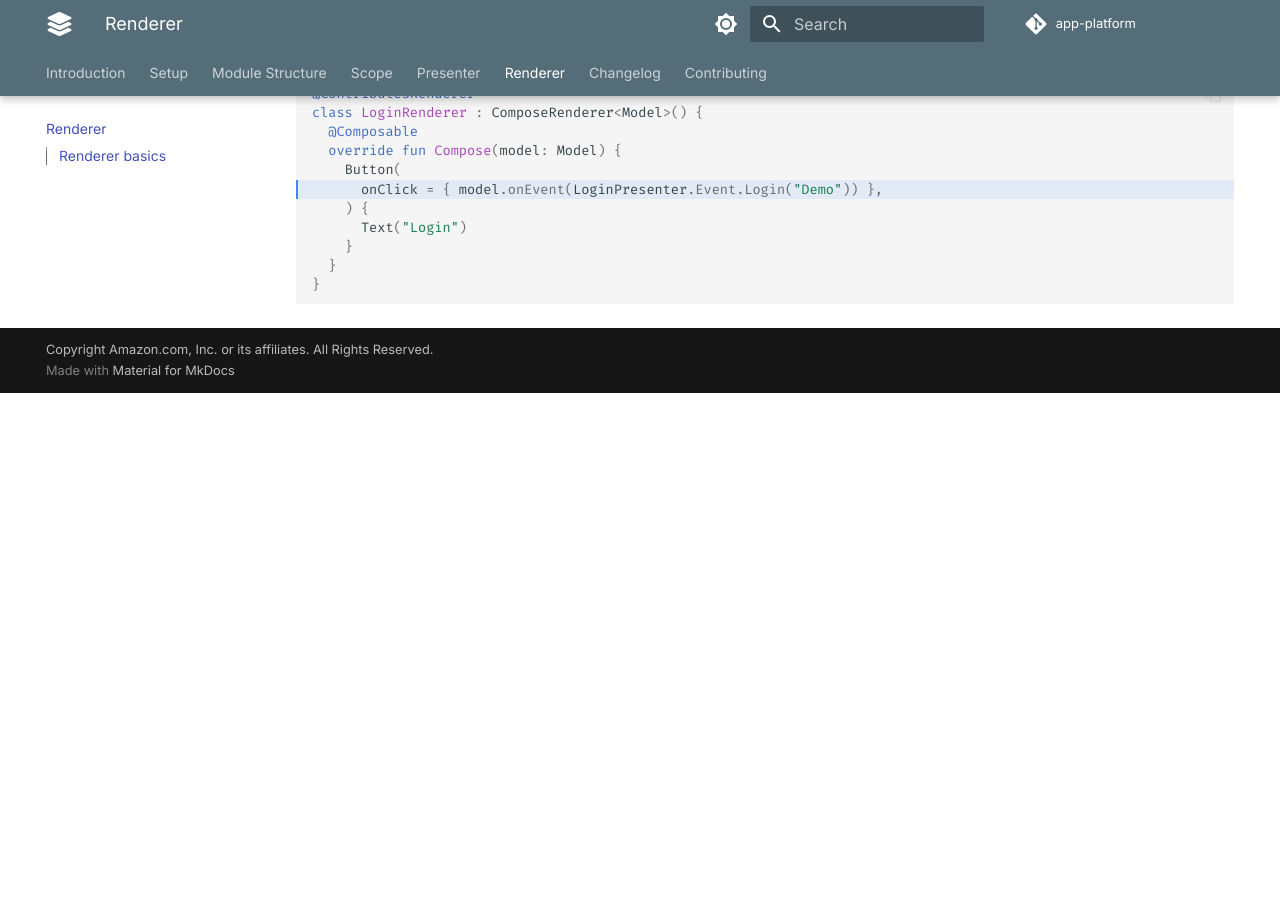
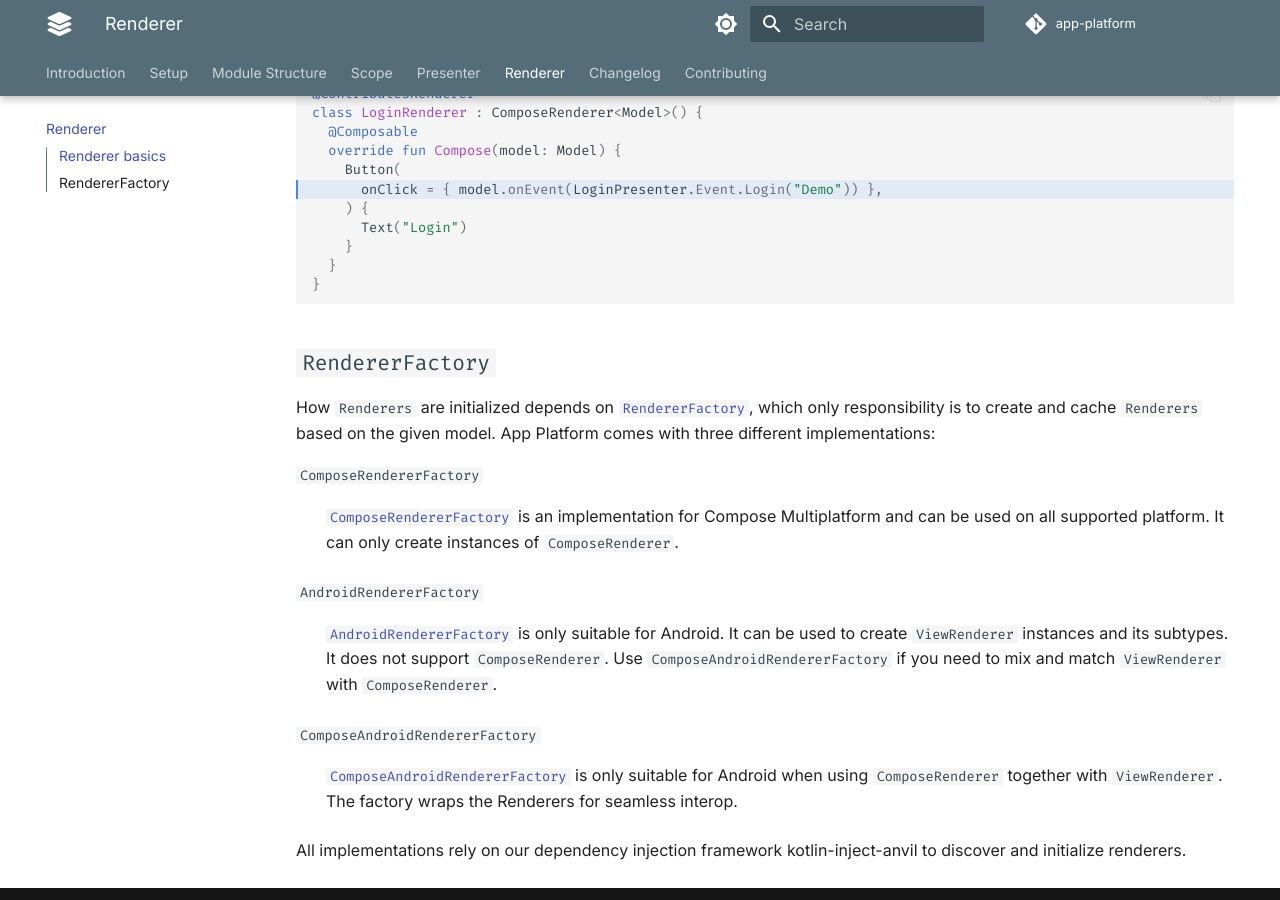
Before and after one commit to amzn/app-platform, an MkDocs documentation site: the page built from docs/renderer.md, in a window 1280 px wide and 900 px high, scrolled down 1743 px. Built offline with MkDocs 1.6.1 and Material for MkDocs 9.7.7, drawn with Linux system fonts in a browser that asks for light colours; comment, search, counter and statistics services are not loaded; before the commit the page ends 2136 px from its top, so only the background shows below that.

Commit message:
More documentation updates.

````diff
--- a/docs/renderer.md
+++ b/docs/renderer.md
@@ -97,3 +97,31 @@ class LoginRenderer : ComposeRenderer<Model>() {
   }
 }
 ```
+
+## `RendererFactory`
+
+How `Renderers` are initialized depends on [`RendererFactory`](https://github.com/amzn/app-platform/blob/main/renderer/public/src/commonMain/kotlin/software/amazon/app/platform/renderer/RendererFactory.kt),
+which only responsibility is to create and cache `Renderers` based on the given model. App Platform comes with three
+different implementations:
+
+`ComposeRendererFactory`
+
+:   [`ComposeRendererFactory`](https://github.com/amzn/app-platform/blob/main/renderer-compose-multiplatform/public/src/commonMain/kotlin/software/amazon/app/platform/renderer/ComposeRendererFactory.kt)
+    is an implementation for Compose Multiplatform and can be used on all supported platform. It can only create
+    instances of `ComposeRenderer`.
+
+`AndroidRendererFactory`
+
+:   [`AndroidRendererFactory`](https://github.com/amzn/app-platform/blob/main/renderer-android-view/public/src/androidMain/kotlin/software/amazon/app/platform/renderer/AndroidRendererFactory.kt)
+    is only suitable for Android. It can be used to create `ViewRenderer` instances and its subtypes. It does not
+    support `ComposeRenderer`. Use `ComposeAndroidRendererFactory` if you need to mix and match `ViewRenderer` with
+    `ComposeRenderer`.
+
+`ComposeAndroidRendererFactory`
+
+:   [`ComposeAndroidRendererFactory`](https://github.com/amzn/app-platform/blob/main/renderer-compose-multiplatform/public/src/androidMain/kotlin/software/amazon/app/platform/renderer/ComposeAndroidRendererFactory.kt)
+    is only suitable for Android when using `ComposeRenderer` together with `ViewRenderer`. The factory wraps the
+    Renderers for seamless interop.
+
+All implementations rely on our dependency injection framework kotlin-inject-anvil to discover and initialize
+renderers.
--- a/mkdocs.yml
+++ b/mkdocs.yml
@@ -46,6 +46,7 @@ markdown_extensions:
   - codehilite:
       guess_lang: false
   - footnotes
+  - def_list
   - meta
   - toc:
       permalink: true
````
